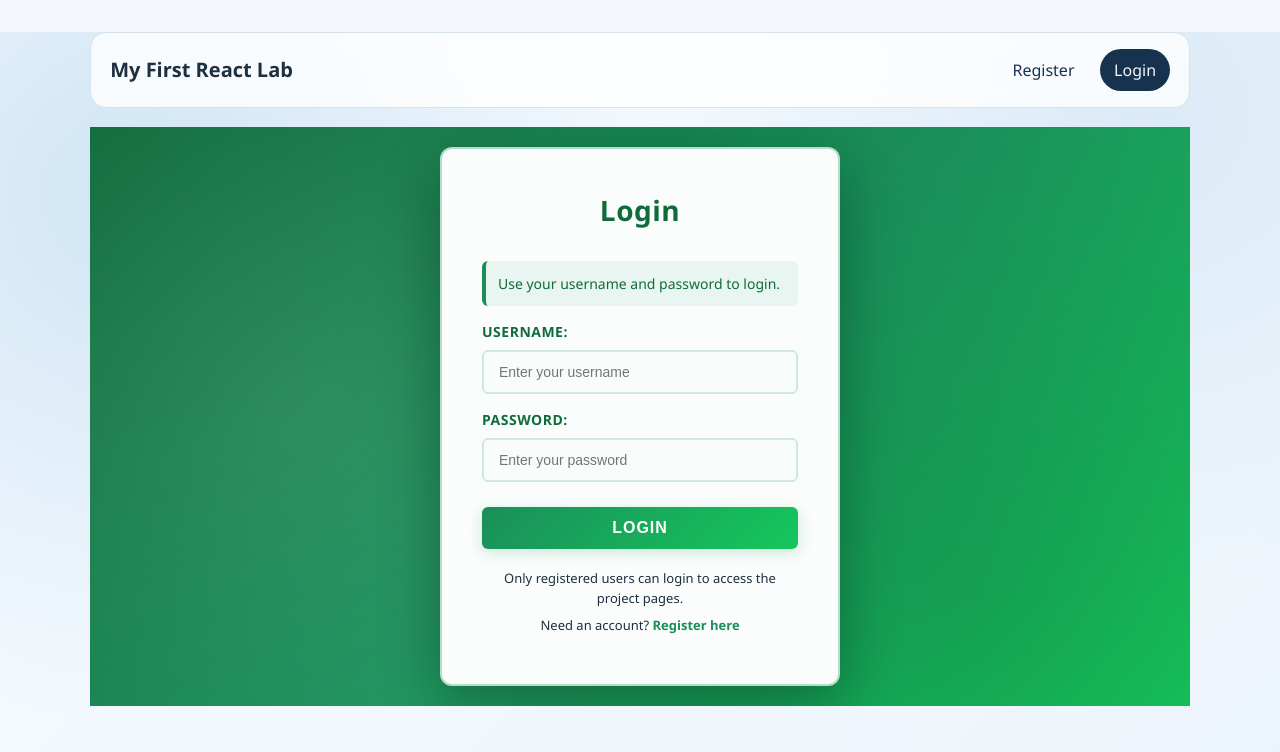
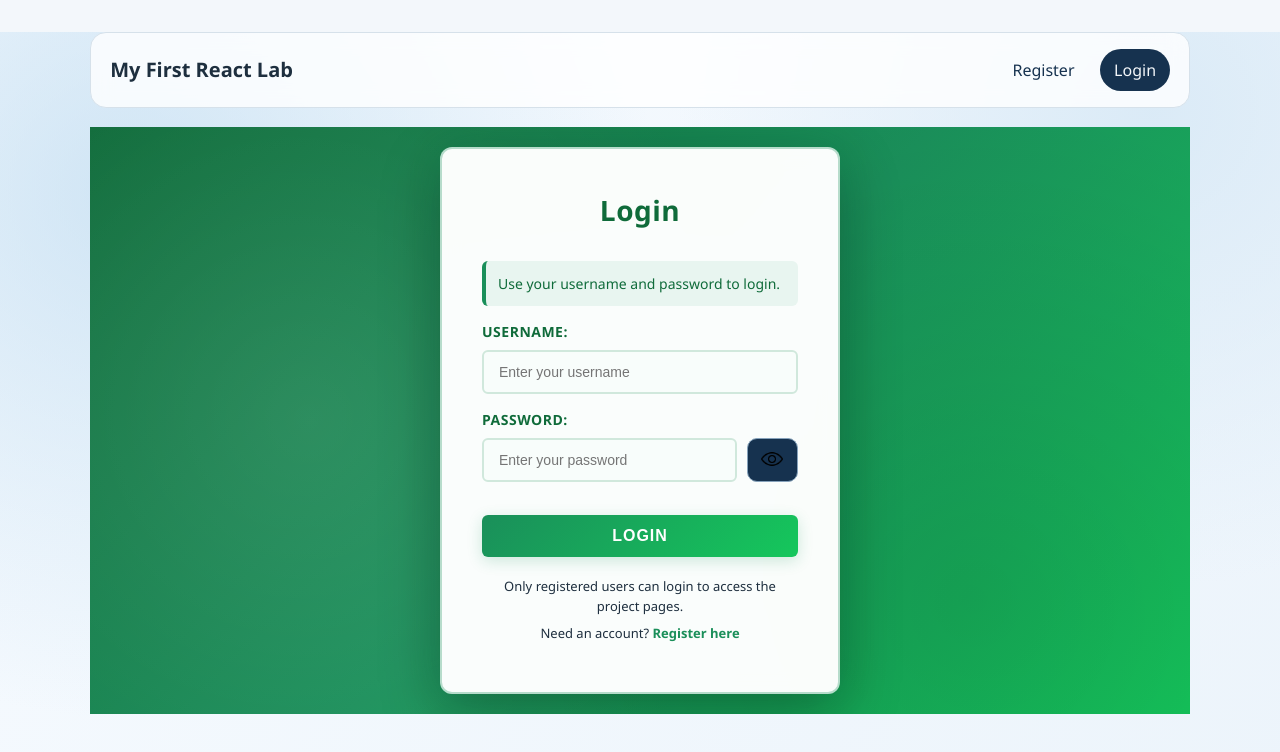
Before and after one commit to Prafulkarn/SPA_React-, a React (Vite) app: page /register in a window 1280 px wide. Both pictures are taken after typing "name@example.com", "Sample", "Sample123" into the empty fields and a click on the button "REGISTER". Shown: the top 752 px of the page. Built offline with nearby package versions, Linux system fonts and the light colour scheme.

Commit message:
feat(login): add password show/hide toggle

```diff
--- a/src/pages/Login.jsx
+++ b/src/pages/Login.jsx
@@ -1,11 +1,14 @@
 import { useState } from 'react'
 import { Link, useNavigate } from 'react-router-dom'
+import showIcon from '../assets/show.png'
+import hiddenIcon from '../assets/hidden.png'
 import '../styles/Login.css'
 
 function Login({ onLogin }) {
   const navigate = useNavigate()
   const [username, setUsername] = useState('')
   const [password, setPassword] = useState('')
+  const [showPassword, setShowPassword] = useState(false)
   const [error, setError] = useState('')
   const [info, setInfo] = useState('Use your username and password to login.')
 
@@ -29,6 +32,8 @@ function Login({ onLogin }) {
     setInfo(result.isAdmin ? 'Admin login successful. Passwords are visible on Users page.' : '')
     navigate('/')
   }
+
+  const toggleShow = () => setShowPassword((s) => !s)
 
   return (
     <div className="login-container">
@@ -54,14 +59,29 @@ function Login({ onLogin }) {
 
           <div className="form-group">
             <label htmlFor="password">Password:</label>
+            <div className="password-row">
               <input
-              type="password"
+                type={showPassword ? 'text' : 'password'}
                 id="password"
                 value={password}
                 onChange={(e) => setPassword(e.target.value)}
                 placeholder="Enter your password"
                 autoComplete="current-password"
               />
+              <button
+                type="button"
+                onClick={toggleShow}
+                className="icon-button"
+                aria-label={showPassword ? 'Hide password' : 'Show password'}
+              >
+                <img
+                  src={showPassword ? hiddenIcon : showIcon}
+                  alt={showPassword ? 'Hide' : 'Show'}
+                  width="22"
+                  height="22"
+                />
+              </button>
+            </div>
           </div>
 
           <button type="submit" className="login-button">
```
Lines whose indentation alone changed are shown as unchanged.
